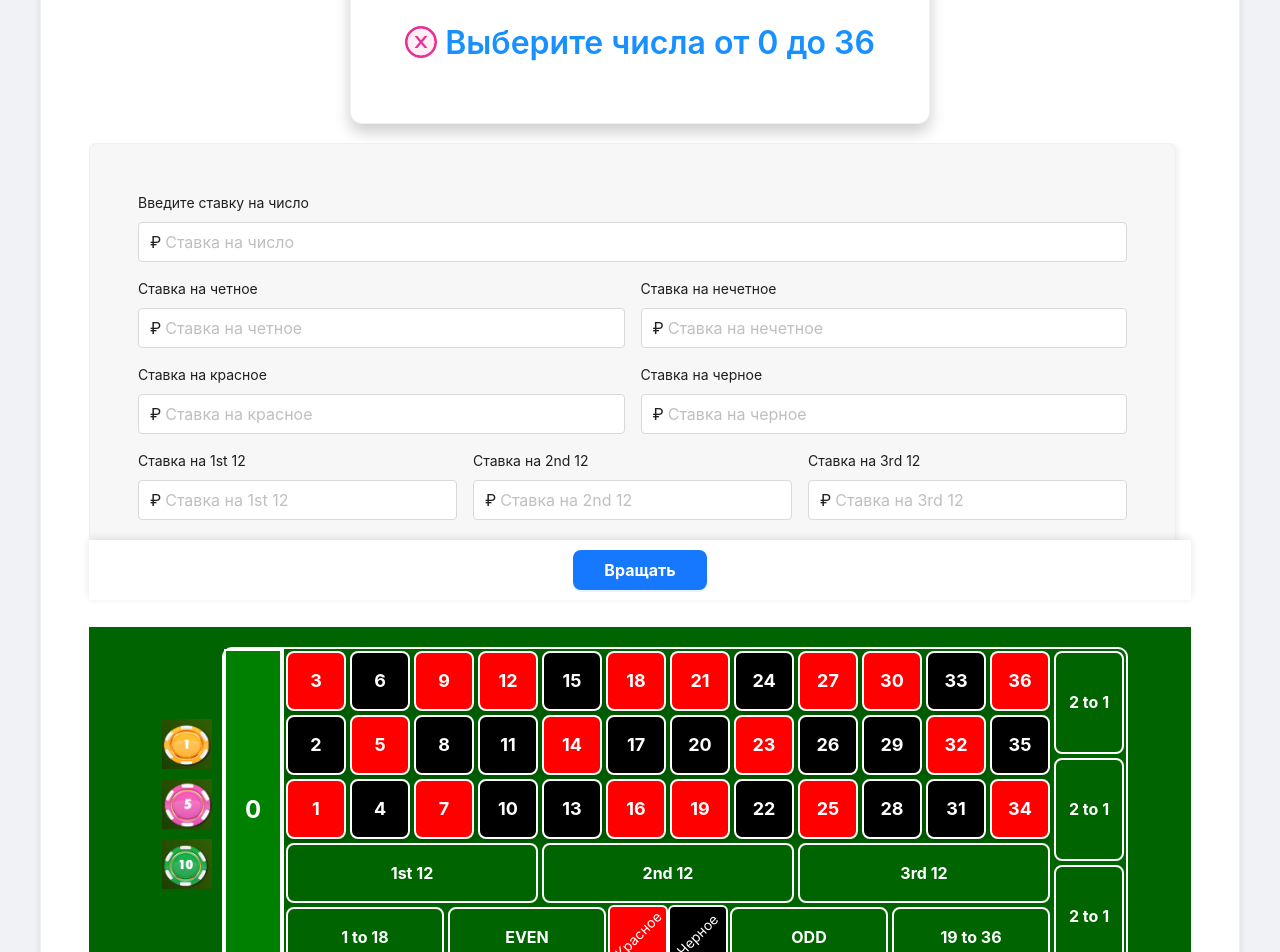
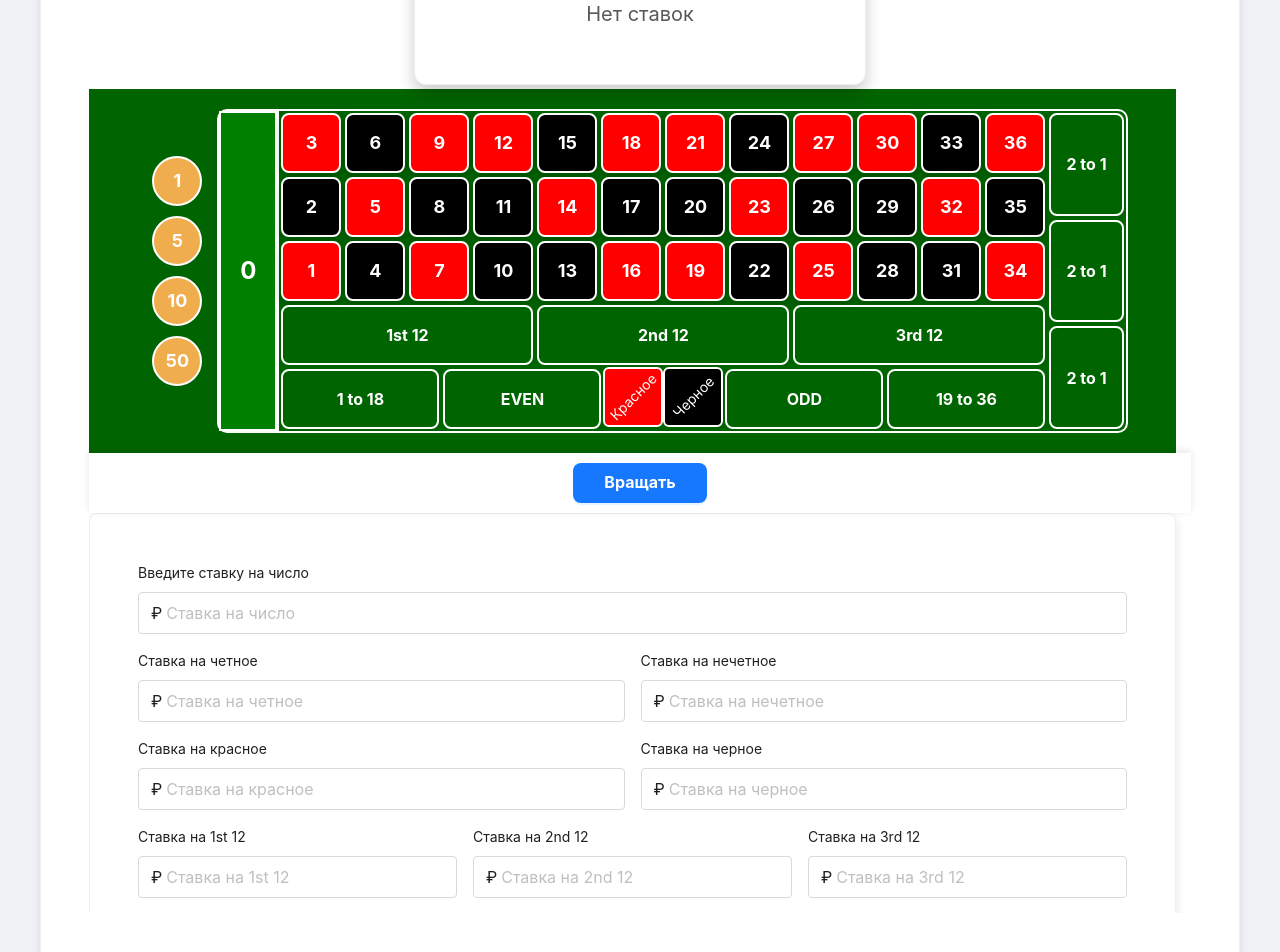
Before and after one commit to JustGithubProject/GolangCasino, a React (Vite) app in the folder frontend-casino/: page /roulette in a window 1280 px wide. Shown: the part 180-1132 px from the top of the page. Built offline with nearby package versions, Linux system fonts and the light colour scheme.

Commit message:
логика ставки с монетками

```diff
--- a/frontend-casino/src/components/BetForm.jsx
+++ b/frontend-casino/src/components/BetForm.jsx
@@ -180,8 +180,8 @@ const styles = {
     card: {
         padding: '24px',
         borderRadius: '8px',
-        boxShadow: '0 2px 8px rgba(0, 0, 0, 0.1)',
-        backgroundColor: '#f7f7f7',
+        boxShadow: '0 4px 12px rgba(0, 0, 0, 0.1)',
+        backgroundColor: '#fff',
     },
     form: {
         width: '100%',
@@ -192,6 +192,9 @@ const styles = {
     input: {
         width: '100%',
         borderRadius: '4px',
+        border: '1px solid #d9d9d9',
+        padding: '8px 12px',
+        fontSize: '16px',
     },
 };
 
--- a/frontend-casino/src/components/Display.jsx
+++ b/frontend-casino/src/components/Display.jsx
@@ -4,7 +4,7 @@ import { useEffect, useState } from 'react';
 
 const { Text } = Typography;
 
-function Display({ selectedNumbers, selectedColor, spinResult, isSpinning }) {
+function Display({ selectedNumbers, selectedColor, spinResult, isSpinning, betValues }) {
     const [displayedNumber, setDisplayedNumber] = useState(null);
 
     useEffect(() => {
@@ -28,6 +28,27 @@ function Display({ selectedNumbers, selectedColor, spinResult, isSpinning }) {
         }
     }, [isSpinning, spinResult]);
 
+    const getSelectedBetsDisplay = () => {
+        const bets = [];
+
+        if (selectedNumbers.length > 0) {
+            bets.push(`Числа: ${selectedNumbers.join(', ')}`);
+        }
+        if (selectedColor) {
+            bets.push(`Цвет: ${selectedColor === 'red' ? 'Красное' : 'Черное'}`);
+        }
+        Object.keys(betValues).forEach((key) => {
+            if (betValues[key] && betValues[key] !== '') {
+                const value = parseInt(betValues[key], 10);
+                if (value > 0) {
+                    bets.push(`${key}: ₽${value}`);
+                }
+            }
+        });
+
+        return bets.length > 0 ? bets.join(' | ') : 'Нет ставок';
+    };
+
     return (
         <div style={styles.displayContainer}>
             <Card style={{ ...styles.card, ...(isSpinning && styles.cardSpinning) }}>
@@ -38,27 +59,10 @@ function Display({ selectedNumbers, selectedColor, spinResult, isSpinning }) {
                         </Text>
                     ) : (
                         <>
-                            {selectedNumbers.length > 0 ? (
-                                <Text strong style={styles.numberText}>
-                                    <CheckCircleTwoTone twoToneColor="#52c41a" /> Выбранные числа: {selectedNumbers.join(', ')}
-                                </Text>
-                            ) : (
-                                <Text strong style={styles.numberText}>
-                                    <CloseCircleTwoTone twoToneColor="#eb2f96" /> Выберите числа от 0 до 36
-                                </Text>
-                            )}
-                            {selectedColor && (
-                                <Text style={styles.colorText}>
-                                    <span style={{ color: selectedColor === 'red' ? '#ff4d4f' : '#595959' }}>
-                                        {selectedColor === 'red' ? '🔴 Красный' : '⚫ Черный'}
-                                    </span>
-                                </Text>
-                            )}
-                            {spinResult !== null && (
-                                <Text strong style={styles.resultText}>
-                                    Выпавшее число: {spinResult}
-                                </Text>
-                            )}
+                            <Text strong style={styles.numberText}>
+                                {spinResult !== null ? `Выпавшее число: ${spinResult}` : 'Выберите ставку'}
+                            </Text>
+                            <Text style={styles.betText}>{getSelectedBetsDisplay()}</Text>
                         </>
                     )}
                 </Space>
@@ -73,11 +77,12 @@ const styles = {
         justifyContent: 'center',
         alignItems: 'center',
         height: '200px',
+        marginBottom: '20px',
     },
     card: {
         width: '100%',
         maxWidth: '900px',
-        backgroundColor: 'white',
+        backgroundColor: '#fff',
         borderRadius: '12px',
         boxShadow: '0 8px 16px rgba(0, 0, 0, 0.2)',
         display: 'flex',
@@ -94,19 +99,13 @@ const styles = {
         animation: 'spinEffect 5s cubic-bezier(0.68, -0.55, 0.27, 1.55)',
     },
     numberText: {
-        fontSize: '32px',
+        fontSize: '40px',
         fontWeight: 'bold',
         color: '#1890ff',
     },
-    colorText: {
-        fontSize: '24px',
-        marginTop: '15px',
-    },
-    resultText: {
-        fontSize: '32px',
-        fontWeight: 'bold',
-        color: '#ff4d4f',
-        marginTop: '20px',
+    betText: {
+        fontSize: '20px',
+        color: '#595959',
     },
     '@keyframes spinEffect': {
         '0%': { transform: 'rotate(0deg)' },
--- a/frontend-casino/src/components/NumberGrid.jsx
+++ b/frontend-casino/src/components/NumberGrid.jsx
@@ -1,10 +1,22 @@
-import React from 'react';
+import React, { useState } from 'react';
 import { Button } from 'antd';
-import chip1 from '../images/11.png'; // Replace with the actual path to the image
-import chip5 from '../images/55.png'; // Replace with the actual path to the image
-import chip10 from '../images/100.png'; // Replace with the actual path to the image
 
 function NumberGrid({ numbers, selectedNumbers, selectedColor, handleNumberClick, handleColorClick, handleSectorClick }) {
+    const [selectedCoin, setSelectedCoin] = useState(1);
+    const [bets, setBets] = useState({});
+
+    const handleNumberBet = (number) => {
+        handleNumberClick(number, selectedCoin);
+        setBets((prevBets) => ({
+            ...prevBets,
+            [number]: (prevBets[number] || 0) + selectedCoin,
+        }));
+    };
+
+    const handleSectorButtonClick = (sector) => {
+        handleSectorClick(sector, selectedCoin);
+    };
+
     const getButtonStyle = (number) => ({
         ...styles.numberButton,
         backgroundColor: getColorForNumber(number),
@@ -27,12 +39,26 @@ function NumberGrid({ numbers, selectedNumbers, selectedColor, handleNumberClick
         color: 'white',
     });
 
+    const getSectorButtonStyle = (sector) => ({
+        ...styles.sectorButton,
+    });
+
+    const handleCoinClick = (coin) => {
+        setSelectedCoin(coin);
+    };
+
     return (
         <div style={styles.container}>
             <div style={styles.leftPanel}>
-                <img src={chip1} alt="Chip 1" style={styles.chip} />
-                <img src={chip5} alt="Chip 5" style={styles.chip} />
-                <img src={chip10} alt="Chip 10" style={styles.chip} />
+                {[1, 5, 10, 50].map((coin) => (
+                    <Button
+                        key={coin}
+                        style={styles.coinButton}
+                        onClick={() => handleCoinClick(coin)}
+                    >
+                        {coin}
+                    </Button>
+                ))}
             </div>
             <div style={styles.grid}>
                 <div style={styles.zeroColumn}>
@@ -40,7 +66,7 @@ function NumberGrid({ numbers, selectedNumbers, selectedColor, handleNumberClick
                         shape="circle"
                         size="large"
                         style={getZeroButtonStyle()}
-                        onClick={() => handleNumberClick(0)}
+                        onClick={() => handleNumberBet(0)}
                     >
                         0
                     </Button>
@@ -52,24 +78,24 @@ function NumberGrid({ numbers, selectedNumbers, selectedColor, handleNumberClick
                                 <Button
                                     key={numberIndex}
                                     style={getButtonStyle(number)}
-                                    onClick={() => handleNumberClick(number)}
+                                    onClick={() => handleNumberBet(number)}
                                 >
                                     {number}
-                                    {selectedNumbers.includes(number) && (
-                                        <span style={styles.coinIcon}>💰</span>
+                                    {bets[number] && (
+                                        <span style={styles.betAmount}>{bets[number]}</span>
                                     )}
                                 </Button>
                             ))}
                         </div>
                     ))}
                     <div style={styles.row}>
-                        <Button style={styles.sectorButton} onClick={() => handleSectorClick('1st 12')}>1st 12</Button>
-                        <Button style={styles.sectorButton} onClick={() => handleSectorClick('2nd 12')}>2nd 12</Button>
-                        <Button style={styles.sectorButton} onClick={() => handleSectorClick('3rd 12')}>3rd 12</Button>
+                        <Button style={getSectorButtonStyle('1st 12')} onClick={() => handleSectorButtonClick('1st 12')}>1st 12</Button>
+                        <Button style={getSectorButtonStyle('2nd 12')} onClick={() => handleSectorButtonClick('2nd 12')}>2nd 12</Button>
+                        <Button style={getSectorButtonStyle('3rd 12')} onClick={() => handleSectorButtonClick('3rd 12')}>3rd 12</Button>
                     </div>
                     <div style={styles.row}>
-                        <Button style={styles.sectorButton} onClick={() => handleSectorClick('1 to 18')}>1 to 18</Button>
-                        <Button style={styles.sectorButton} onClick={() => handleSectorClick('EVEN')}>EVEN</Button>
+                        <Button style={getSectorButtonStyle('1 to 18')} onClick={() => handleSectorButtonClick('1 to 18')}>1 to 18</Button>
+                        <Button style={getSectorButtonStyle('EVEN')} onClick={() => handleSectorButtonClick('EVEN')}>EVEN</Button>
                         <Button
                             style={getColorButtonStyle('red')}
                             onClick={() => handleColorClick('red')}
@@ -82,14 +108,14 @@ function NumberGrid({ numbers, selectedNumbers, selectedColor, handleNumberClick
                         >
                             <span style={styles.diamondText}>Черное</span>
                         </Button>
-                        <Button style={styles.sectorButton} onClick={() => handleSectorClick('ODD')}>ODD</Button>
-                        <Button style={styles.sectorButton} onClick={() => handleSectorClick('19 to 36')}>19 to 36</Button>
+                        <Button style={getSectorButtonStyle('ODD')} onClick={() => handleSectorButtonClick('ODD')}>ODD</Button>
+                        <Button style={getSectorButtonStyle('19 to 36')} onClick={() => handleSectorButtonClick('19 to 36')}>19 to 36</Button>
                     </div>
                 </div>
                 <div style={styles.column}>
-                    <Button style={styles.verticalSectorButton} onClick={() => handleSectorClick('2 to 1 (1)')}>2 to 1</Button>
-                    <Button style={styles.verticalSectorButton} onClick={() => handleSectorClick('2 to 1 (2)')}>2 to 1</Button>
-                    <Button style={styles.verticalSectorButton} onClick={() => handleSectorClick('2 to 1 (3)')}>2 to 1</Button>
+                    <Button style={getSectorButtonStyle('2 to 1 (1)')} onClick={() => handleSectorButtonClick('2 to 1 (1)')}>2 to 1</Button>
+                    <Button style={getSectorButtonStyle('2 to 1 (2)')} onClick={() => handleSectorButtonClick('2 to 1 (2)')}>2 to 1</Button>
+                    <Button style={getSectorButtonStyle('2 to 1 (3)')} onClick={() => handleSectorButtonClick('2 to 1 (3)')}>2 to 1</Button>
                 </div>
             </div>
         </div>
@@ -99,11 +125,11 @@ function NumberGrid({ numbers, selectedNumbers, selectedColor, handleNumberClick
 const styles = {
     container: {
         display: 'flex',
-        flexDirection: 'row', // Change to row to accommodate left panel
+        flexDirection: 'row',
         justifyContent: 'center',
         alignItems: 'center',
         padding: '20px',
-        backgroundColor: '#006400', // Dark green background
+        backgroundColor: '#006400',
     },
     leftPanel: {
         display: 'flex',
@@ -111,37 +137,32 @@ const styles = {
         justifyContent: 'center',
         alignItems: 'center',
         padding: '10px',
-        backgroundColor: '#006400', // Dark green background
-    },
-    chip: {
-        width: '50px',
-        height: '50px',
-        marginBottom: '10px',
+        backgroundColor: '#006400',
     },
     grid: {
         display: 'flex',
-        flexDirection: 'row', // Align columns in a row
-        border: '2px solid white', // White border for the grid
-        backgroundColor: '#006400', // Dark green background
-        borderRadius: '10px', // Rounded corners for the grid
+        flexDirection: 'row',
+        border: '2px solid white',
+        backgroundColor: '#006400',
+        borderRadius: '10px',
     },
     zeroColumn: {
         display: 'flex',
         justifyContent: 'center',
         alignItems: 'center',
-        backgroundColor: '#006400', // Dark green background
-        width: '60px', // Width of the zero block
-        borderRight: '2px solid white', // White border for the zero block
-        borderTopLeftRadius: '10px', // Rounded top left corner
-        borderBottomLeftRadius: '10px', // Rounded bottom left corner
+        backgroundColor: '#006400',
+        width: '60px',
+        borderRight: '2px solid white',
+        borderTopLeftRadius: '10px',
+        borderBottomLeftRadius: '10px',
     },
     zeroButton: {
-        width: '100%', // Full width of the zero block
-        height: '100%', // Full height of the zero block
-        fontSize: '24px', // Adjust font size for better appearance
+        width: '100%',
+        height: '100%',
+        fontSize: '24px',
         fontWeight: 'bold',
-        borderRadius: '0px', // Remove rounded corners for better alignment
-        border: '2px solid white', // White border for the button
+        borderRadius: '0px',
+        border: '2px solid white',
         display: 'flex',
         justifyContent: 'center',
         alignItems: 'center',
@@ -149,7 +170,7 @@ const styles = {
     numbers: {
         display: 'flex',
         flexDirection: 'column',
-        backgroundColor: '#006400', // Dark green background
+        backgroundColor: '#006400',
     },
     row: {
         display: 'flex',
@@ -159,30 +180,29 @@ const styles = {
         flexDirection: 'column',
     },
     numberButton: {
-        width: '60px', // Increased button size
+        width: '60px',
         height: '60px',
         display: 'flex',
         justifyContent: 'center',
         alignItems: 'center',
-        fontSize: '18px', // Increased font size
+        fontSize: '18px',
         fontWeight: 'bold',
-        borderRadius: '8px', // Rounded corners
-        border: '2px solid white', // White border for each button
+        borderRadius: '8px',
+        border: '2px solid white',
         transition: 'transform 0.2s, background-color 0.2s',
-        boxShadow: '0 4px 8px rgba(0, 0, 0, 0.2)', // Shadows for 3D effect
-        margin: '2px', // Margin between buttons
+        boxShadow: '0 4px 8px rgba(0, 0, 0, 0.2)',
+        margin: '2px',
     },
-    selectedButton: {
-        transform: 'scale(1.1)',
-        boxShadow: '0 0 10px #1890ff',
-    },
-    coinIcon: {
+    betAmount: {
         marginLeft: '4px',
+        fontSize: '14px',
+        fontWeight: 'bold',
+        color: 'yellow',
     },
     sectorButton: {
         flex: 1,
         height: '60px',
-        backgroundColor: '#006400', // Dark green background
+        backgroundColor: '#006400',
         color: 'white',
         fontSize: '16px',
         fontWeight: 'bold',
@@ -191,50 +211,20 @@ const styles = {
         cursor: 'pointer',
         textAlign: 'center',
         lineHeight: '60px',
-        margin: '2px', // Margin between buttons
+        margin: '2px',
         transition: 'background-color 0.2s, transform 0.2s',
     },
-    verticalSectorButton: {
-        flex: 1,
-        width: '70px',
-        height: '60px',
-        backgroundColor: '#006400', // Dark green background
-        color: 'white',
-        fontSize: '16px',
+    colorButton: {
+        width: '80px',
+        height: '40px',
+        fontSize: '14px',
         fontWeight: 'bold',
         borderRadius: '8px',
         border: '2px solid white',
         cursor: 'pointer',
-        textAlign: 'center',
-        margin: '2px', // Margin between buttons
-        transition: 'background-color 0.2s, transform 0.2s',
-    },
-    wideVerticalSectorButton: {
-        flex: 1,
-        width: '80px', // Increased width for wider appearance
-        height: '60px',
-        backgroundColor: '#006400', // Dark green background
-        color: 'white',
-        fontSize: '16px',
-        fontWeight: 'bold',
-        borderRadius: '8px',
-        border: '2px solid white',
-        cursor: 'pointer',
-        textAlign: 'center',
-        margin: '2px', // Margin between buttons
-        transition: 'background-color 0.2s, transform 0.2s',
-    },
-    colorButton: {
-        width: '80px', // Reduced button width
-        height: '40px', // Reduced button height
-        fontSize: '14px',
-        fontWeight: 'bold',
-        borderRadius: '8px',
-        border: '2px solid white', // White border around the button
-        cursor: 'pointer',
         transition: 'opacity 0.2s, transform 0.2s',
         textAlign: 'center',
-        lineHeight: '1', // To center the text vertically
+        lineHeight: '1',
     },
     diamondButton: {
         width: '60px',
@@ -250,6 +240,21 @@ const styles = {
         transform: 'rotate(-45deg)',
         textAlign: 'center',
     },
+    coinButton: {
+        width: '50px',
+        height: '50px',
+        margin: '5px',
+        fontSize: '18px',
+        fontWeight: 'bold',
+        borderRadius: '50%',
+        backgroundColor: '#f0ad4e',
+        color: 'white',
+        border: '2px solid white',
+        transition: 'transform 0.2s',
+        display: 'flex',
+        justifyContent: 'center',
+        alignItems: 'center',
+    },
 };
 
 function getColorForNumber(number) {
--- a/frontend-casino/src/components/RouletteCard.jsx
+++ b/frontend-casino/src/components/RouletteCard.jsx
@@ -28,14 +28,14 @@ function RouletteCard() {
     const [spinResult, setSpinResult] = useState(null);
     const [isSpinning, setIsSpinning] = useState(false);
 
-    const handleNumberClick = (number) => {
+    const handleNumberClick = (number, amount) => {
+        setBetValues((prevValues) => ({
+            ...prevValues,
+            betAmount: (parseInt(prevValues.betAmount) || 0) + amount,
+        }));
         const index = selectedNumbers.indexOf(number);
         if (index === -1) {
             setSelectedNumbers([...selectedNumbers, number]);
-        } else {
-            const updatedNumbers = [...selectedNumbers];
-            updatedNumbers.splice(index, 1);
-            setSelectedNumbers(updatedNumbers);
         }
     };
 
@@ -43,8 +43,8 @@ function RouletteCard() {
         setSelectedColor(color);
         setBetValues((prevValues) => ({
             ...prevValues,
-            redBet: color === 'red' ? (prevValues.redBet ? '' : '100') : '',
-            blackBet: color === 'black' ? (prevValues.blackBet ? '' : '100') : '',
+            redBet: color === 'red' ? (parseInt(prevValues.redBet) || 0) + 100 : prevValues.redBet,
+            blackBet: color === 'black' ? (parseInt(prevValues.blackBet) || 0) + 100 : prevValues.blackBet,
         }));
     };
 
@@ -56,7 +56,7 @@ function RouletteCard() {
         }));
     };
 
-    const handleSectorClick = (sector) => {
+    const handleSectorClick = (sector, amount) => {
         const fieldMap = {
             '1st 12': 'first12Bet',
             '2nd 12': 'second12Bet',
@@ -74,7 +74,7 @@ function RouletteCard() {
         if (field) {
             setBetValues((prevValues) => ({
                 ...prevValues,
-                [field]: prevValues[field] === '100' ? '' : '100',
+                [field]: (parseInt(prevValues[field]) || 0) + amount,
             }));
         }
     };
@@ -148,19 +148,16 @@ function RouletteCard() {
     return (
         <div style={styles.container}>
             <Card style={styles.card}>
-                <Title level={2} style={styles.cardHeader}>Рулетка</Title>
                 <div style={styles.displayContainer}>
-                    <Display selectedNumbers={selectedNumbers} selectedColor={selectedColor} spinResult={spinResult} isSpinning={isSpinning} />
+                    <Display
+                        selectedNumbers={selectedNumbers}
+                        selectedColor={selectedColor}
+                        spinResult={spinResult}
+                        isSpinning={isSpinning}
+                        betValues={betValues}
+                    />
                 </div>
                 <div style={styles.scrollContainer}>
-                    <BetForm betValues={betValues} handleBetChange={handleBetChange} />
-                </div>
-                <div style={styles.submitButtonContainer}>
-                    <Button type="primary" size="large" onClick={handleSubmit} style={styles.submitButton} disabled={isSpinning}>
-                        {isSpinning ? <Spin /> : 'Вращать'}
-                    </Button>
-                </div>
-                <div style={styles.cardBody}>
                     <NumberGrid
                         numbers={numbers}
                         selectedNumbers={selectedNumbers}
@@ -168,6 +165,14 @@ function RouletteCard() {
                         handleColorClick={handleColorClick}
                         handleSectorClick={handleSectorClick}
                     />
+                </div>
+                <div style={styles.submitButtonContainer}>
+                    <Button type="primary" size="large" onClick={handleSubmit} style={styles.submitButton} disabled={isSpinning}>
+                        {isSpinning ? <Spin /> : 'Вращать'}
+                    </Button>
+                </div>
+                <div style={styles.scrollContainer}>
+                    <BetForm betValues={betValues} handleBetChange={handleBetChange} />
                 </div>
             </Card>
         </div>
@@ -191,13 +196,18 @@ const styles = {
         borderRadius: '8px',
         boxShadow: '0 4px 8px rgba(0, 0, 0, 0.1)',
     },
-    cardHeader: {
+    titleContainer: {
+        backgroundColor: '#1890ff',
+        padding: '10px 20px',
+        borderRadius: '8px',
         textAlign: 'center',
         marginBottom: '24px',
-        fontSize: '24px',
+    },
+    cardHeader: {
+        color: 'white',
+        fontSize: '28px',
         fontWeight: 'bold',
-        color: '#1890ff',
-        textShadow: '1px 1px 2px rgba(0,0,0,0.1)',
+        margin: 0,
     },
     displayContainer: {
         display: 'flex',
```
Also changed, not shown: 1 other file (tests, documents, lock files or other folders).
